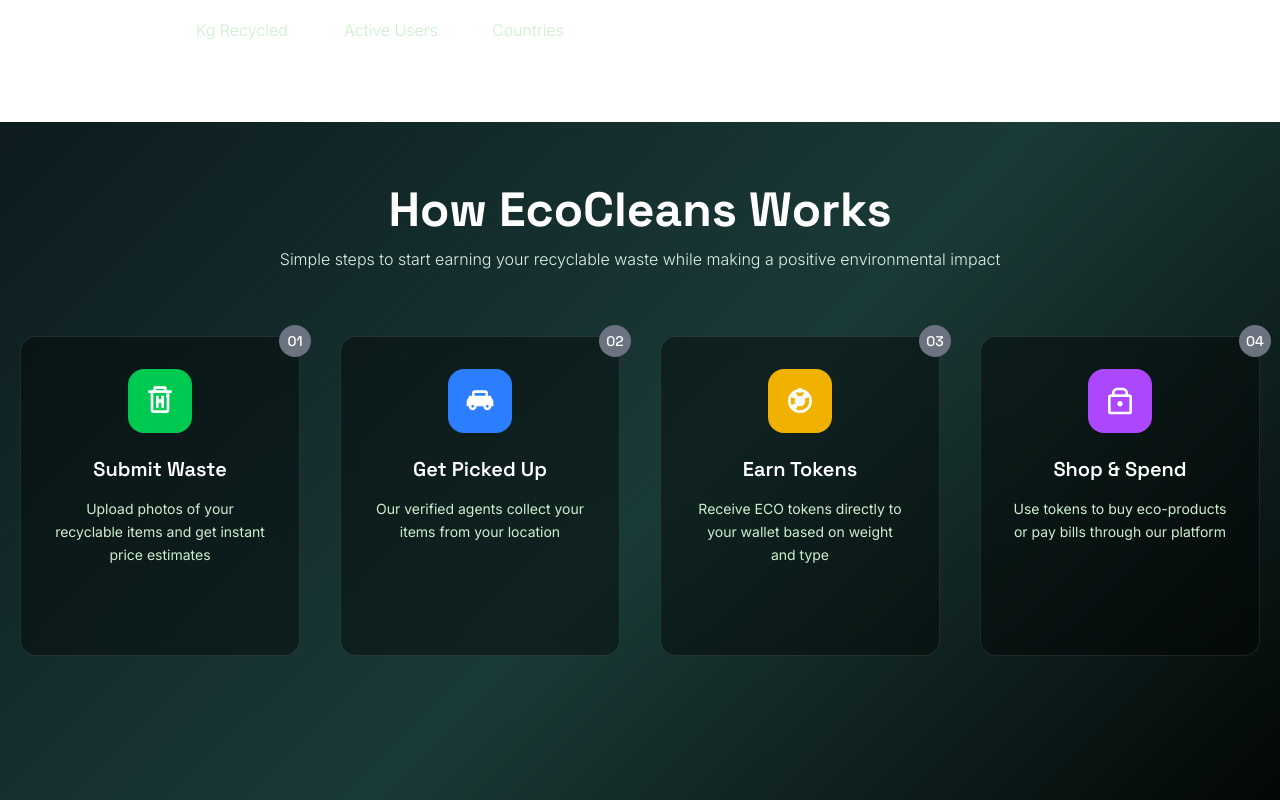
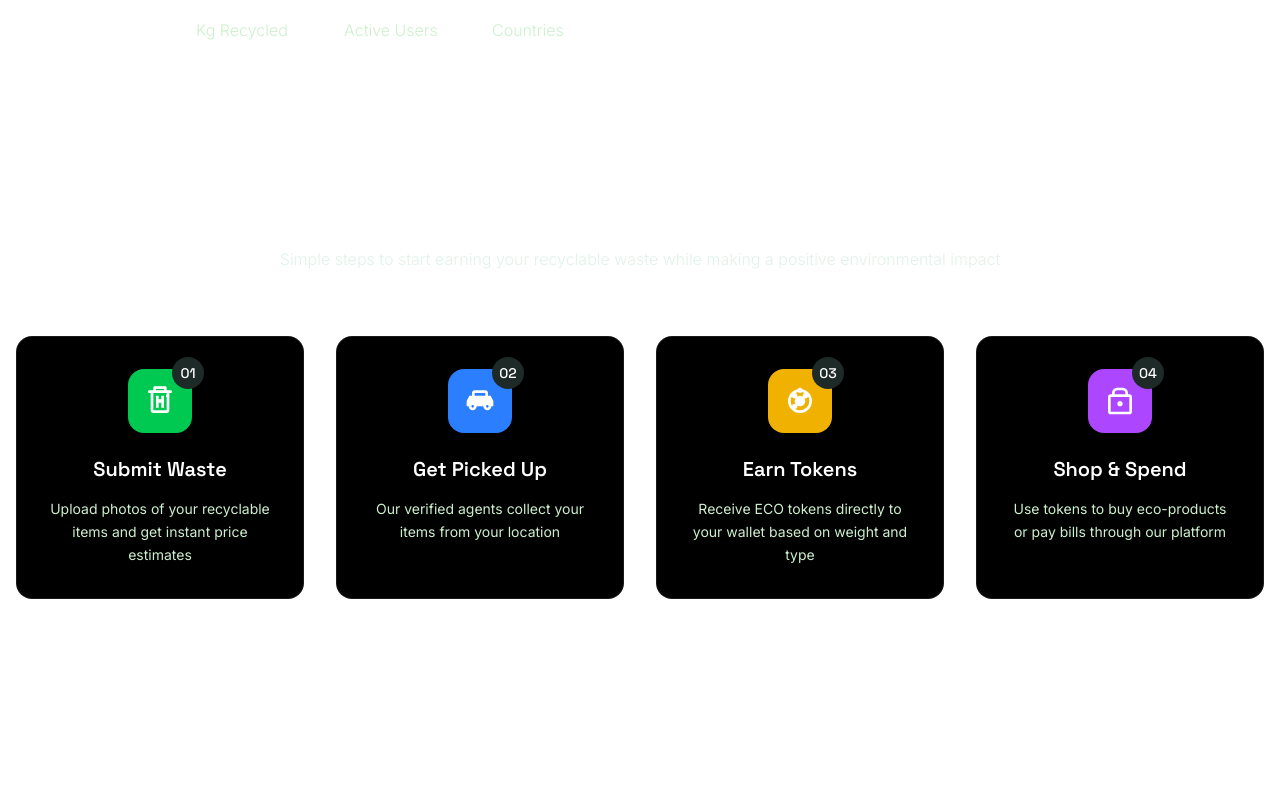
Before and after one commit to kemsguy7/pick-n-get-fe, a Next.js app: page / in a window 1280 px wide. Shown: the part 880-1680 px from the top of the page. Built offline with nearby package versions, Linux system fonts and the light colour scheme.

Commit message:
more style fixes to HowTo, whyChoose and layout components

```diff
--- a/app/components/home/HowTo.tsx
+++ b/app/components/home/HowTo.tsx
@@ -11,19 +11,26 @@
 const StepCard: React.FC<StepCardProps> = ({ stepNumber, title, description, icon, iconBgColor }) => {
   return (
     <div
-      className="relative backdrop-blur-custom border border-white/10 rounded-2xl p-8 flex flex-col items-center text-center min-h-[320px] w-full max-w-[280px]"
-      style={{ backgroundColor: "rgba(0, 0, 0, 0.4)" }}
+      className="relative bg-black backdrop-blur-custom border border-white/10 rounded-2xl p-8 flex flex-col items-center text-center  w-full
+      "
+
     >
-      {/* Step Number Badge */}
+
+
+
+<div className="relative">
+
+  {/* Step Number Badge */}
       <div
-        className="absolute -top-3 -right-3 text-white text-sm font-medium rounded-full w-8 h-8 flex items-center justify-center font-space-grotesk"
-        style={{ backgroundColor: "rgba(107, 114, 128, 1)" }}
+        className="absolute bg-[#1E2A28] -top-3 -right-3 text-white text-sm font-medium rounded-full w-8 h-8 flex items-center justify-center font-space-grotesk"
+
       >
         {stepNumber}
       </div>
-
       {/* Icon */}
       <div className={`${iconBgColor} rounded-2xl p-4 mb-6 w-16 h-16 flex items-center justify-center`}>{icon}</div>
+
+</div>
 
       {/* Title */}
       <h3 className="text-white text-xl font-semibold mb-4 leading-tight font-space-grotesk">{title}</h3>
@@ -94,10 +101,8 @@
 
   return (
     <section
-      className="min-h-screen py-16 px-4"
-      style={{
-        background: "linear-gradient(135deg, var(--dark-bg) 0%, #1a3a37 50%, #000000 100%)",
-      }}
+      className=" py-16 px-4"
+
     >
       <div className="max-w-7xl mx-auto">
         {/* Header */}
--- a/app/components/home/WhyChoose.tsx
+++ b/app/components/home/WhyChoose.tsx
@@ -1,6 +1,6 @@
 export default function WhyChoose() {
   return (
-    <section className="min-h-screen bg-gradient-to-br from-teal-900 via-slate-900 to-black px-4 py-16 lg:py-24">
+    <section className="min-h-screen  px-4 py-16 lg:py-24">
       <div className="max-w-7xl mx-auto">
         {/* Header */}
         <div className="mb-16">
--- a/app/layout.tsx
+++ b/app/layout.tsx
@@ -13,8 +13,8 @@
 });
 
 export const metadata: Metadata = {
-  title: "Create Next App",
-  description: "Generated by create next app",
+  title: "Pick-n-get - Sustainable Recycling Made Easy",
+  description: "Join the circular economy revolution with Pick-n-get.",
 };
 
 export default function RootLayout({
```
